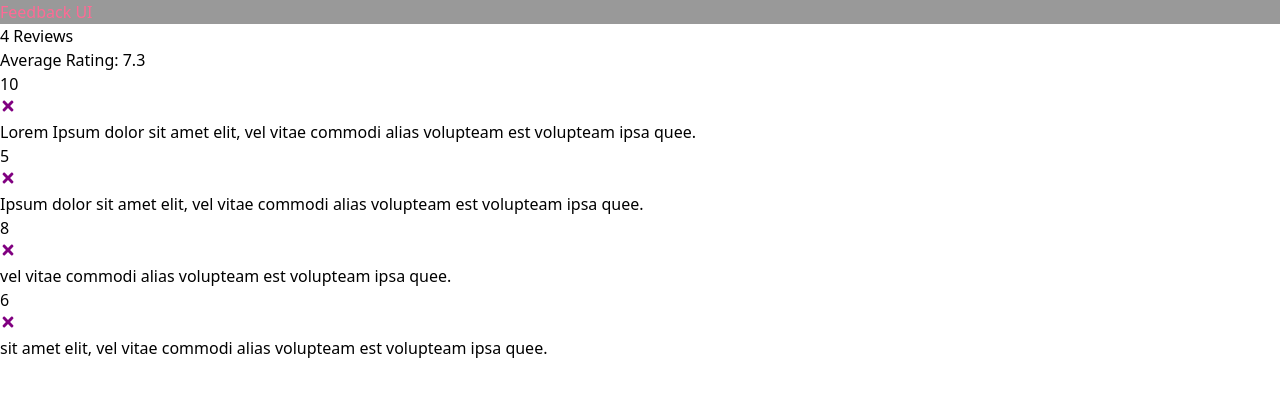
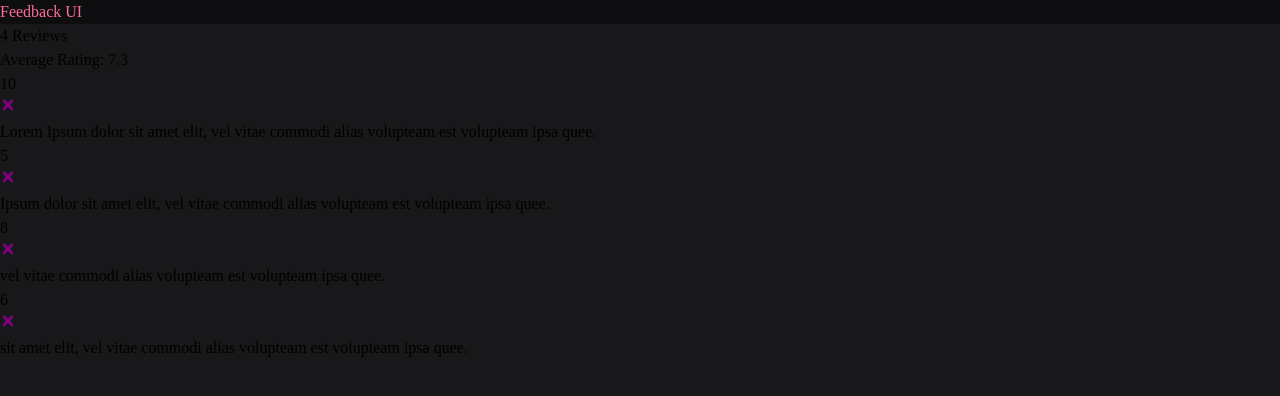
Before and after one commit to setykarimi/FeedBack, a React (Create React App) app: page / in a window 1280 px wide. Shown: the top 396 px of the page. Built offline with nearby package versions, Linux system fonts and the light colour scheme.

Commit message:
Add Poppins font

```diff
--- a/src/App.css
+++ b/src/App.css
@@ -1,3 +1,23 @@
 @tailwind base;
 @tailwind components;
 @tailwind utilities;
+
+@import url('https://fonts.googleapis.com/css2?family=Poppins:ital,wght@0,100;0,200;0,300;0,500;0,600;1,500&display=swap');
+
+body{
+    font-family: 'Poppins';
+    font-weight: 300;
+    background: #18181b;
+}
+
+.font-thin{
+    font-weight: 100!important;
+}
+
+.font-medium{
+    font-weight: 500!important;
+}
+
+.font-bold{
+    font-weight: 600!important;
+}
```
